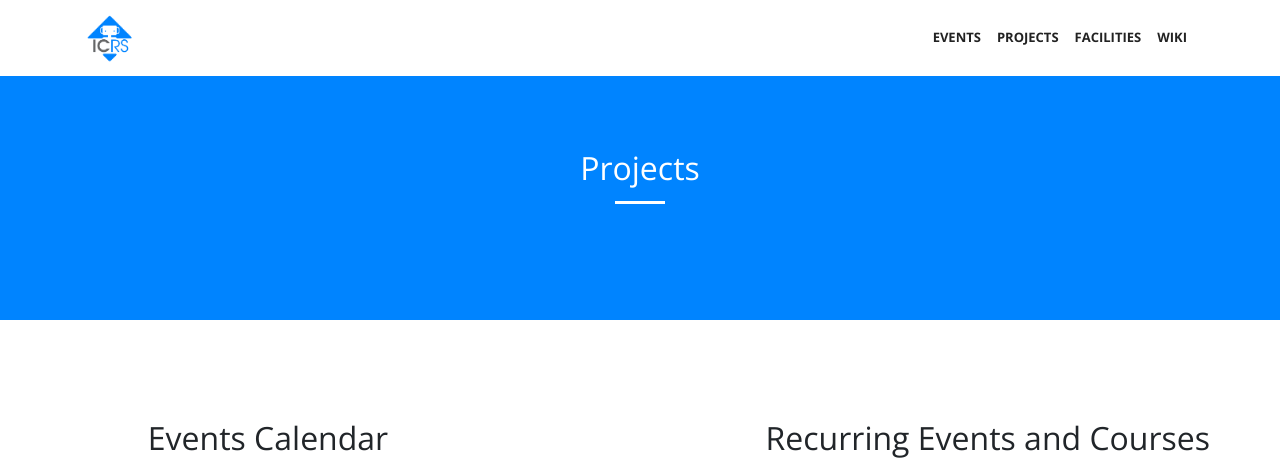
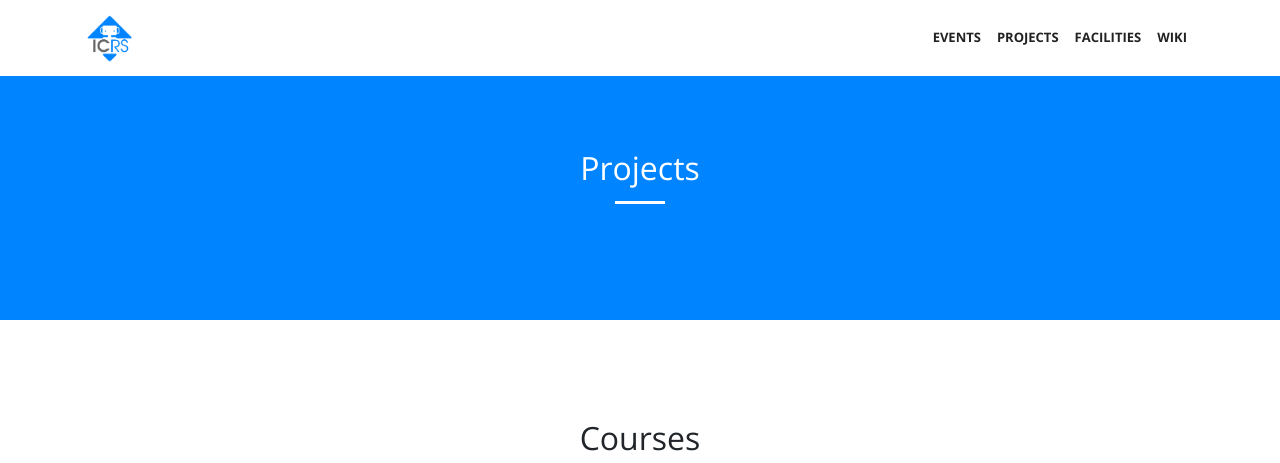
Before and after one commit to ICRS/website-staging, a Jekyll site: the page built from projects.html, in a window 1280 px wide and 1400 px high. Shown: the top 463 px of the window. Built offline with Jekyll 4.4.1, drawn with Linux system fonts in a browser that asks for light colours; some of the changed text lies outside the part shown; grey boxes are pictures that could not be loaded.

Commit message:
WIP projects

```diff
--- a/projects.html
+++ b/projects.html
@@ -12,29 +12,15 @@ title: Projects
   </div>
 </section>
 
-<section class="">
-  <div class="container">
-    <div class="row">
-      <div class="col-md-6 mx-auto text-left">
-        <h2 class="section-heading">
-          Events Calendar
-        </h2>
-        <iframe src="https://calendar.google.com/calendar/embed?mode=AGENDA&amp;height=600&amp;wkst=1&amp;hl=en_GB&amp;bgcolor=%23FFFFFF&amp;src=icrobotics.co.uk_7vpig3lkheki7njbq1taq1soqo%40group.calendar.google.com&amp;color=%23125A12&amp;ctz=Europe%2FLondon" style="border-width:0" width="500" height="600" frameborder="0" scrolling="no"></iframe>
-      </div>
-      <div class="colmd-6">
-        <h2 class="section-heading">
-          Recurring Events and Courses
-        </h2>
-        <ul>
-            <li>Robotics 101</li>
-            <li>Christmas Dinners</li>
-        </ul>
-      </div>
-    </div>
+<section>
+  <div class="container text-center">
+    <h2 class="section-heading">
+      Courses
+    </h2>
   </div>
 </section>
 
-<section id="what-we-do">
+<section>
   <div class="container text-center">
     <h2 class="section-heading">
       External Competitions
@@ -107,3 +93,9 @@ title: Projects
     </div>
   </div>
 </section>
+
+<section>
+  <div class="container text-center">
+    <h2 class="section-heading">Past Projects</h2>
+  </div>
+</section>
```
